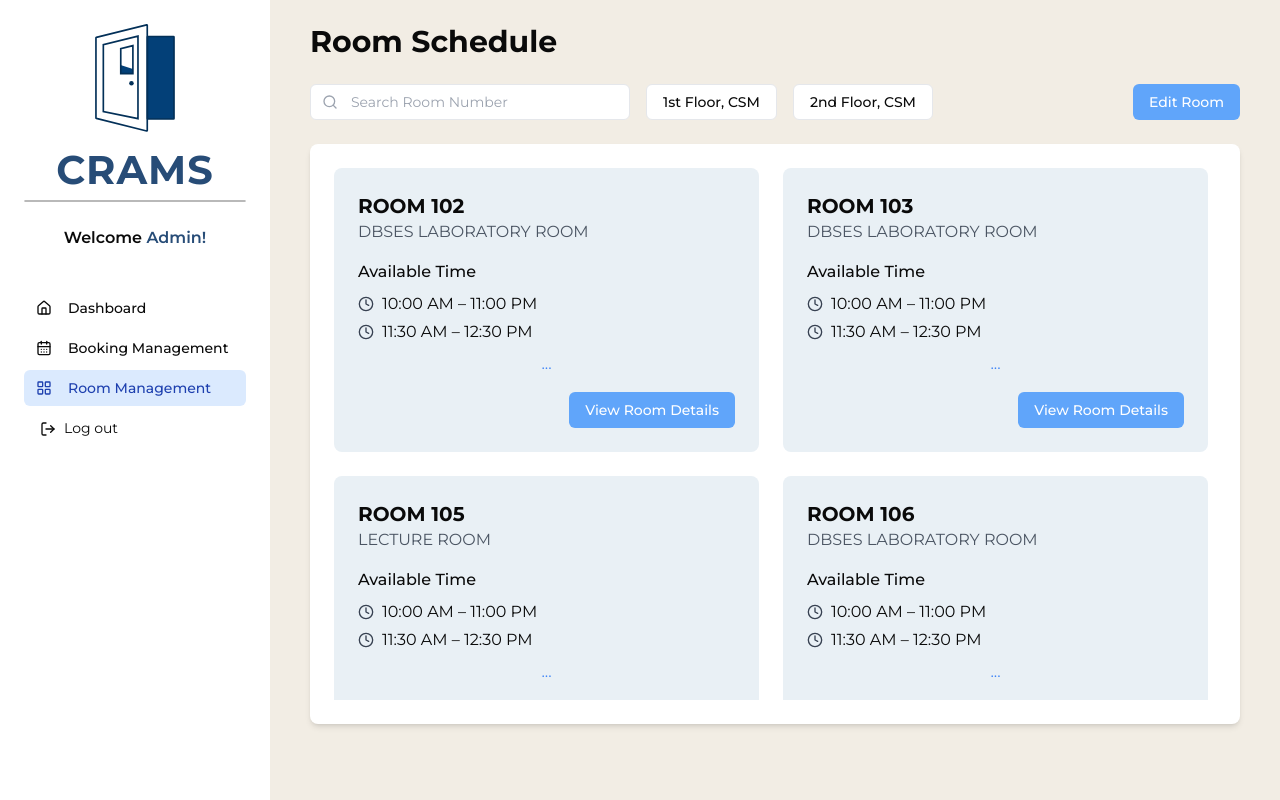
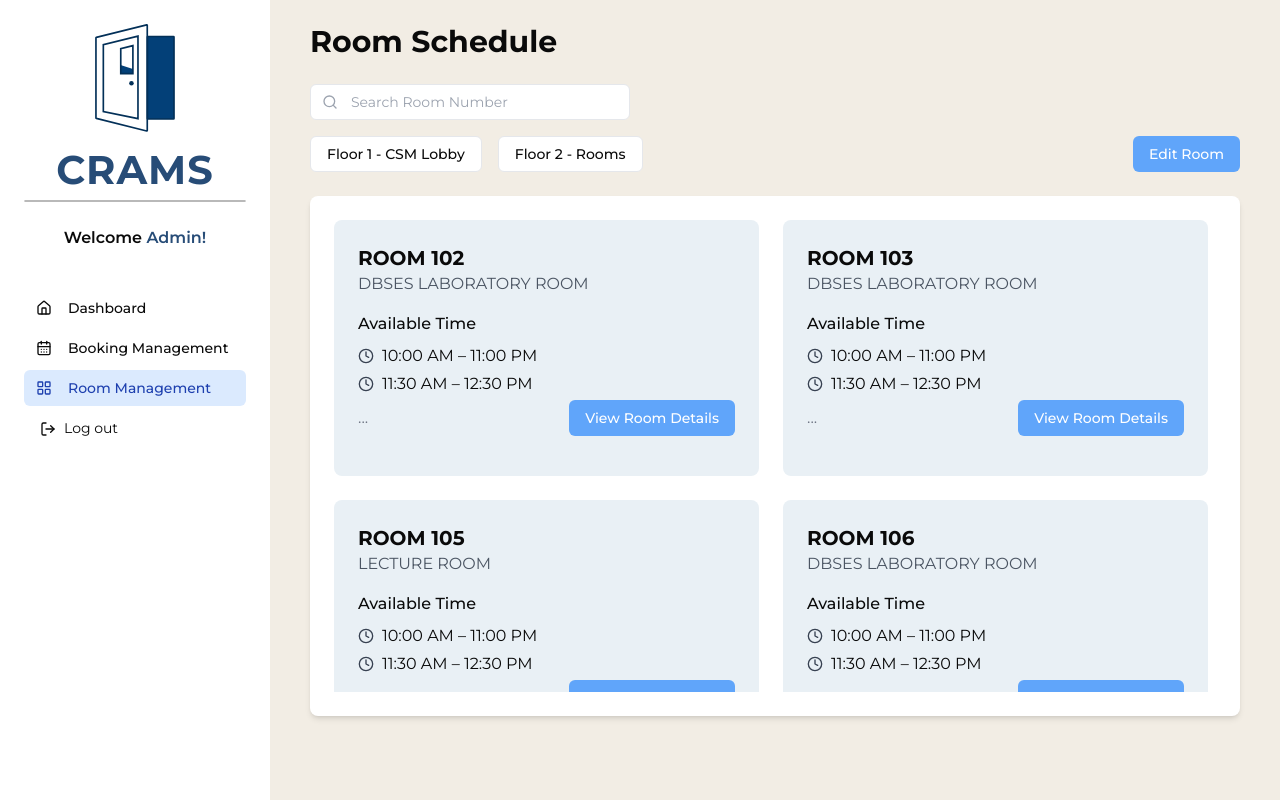
Before and after one commit to MakkuHuqueriza/CRAMS, a Next.js app: page /admin/room-management in a window 1280 px wide. Built offline with nearby package versions, Linux system fonts and the light colour scheme.

Commit message:
feat: ui for room management version 1

```diff
--- a/src/app/admin/room-management/page.tsx
+++ b/src/app/admin/room-management/page.tsx
@@ -1,26 +1,27 @@
-"use client"
+"use client";
 
-import { useState } from "react"
-import { Search } from "lucide-react"
-import { Button } from "@/components/ui/button"
-import { Input } from "@/components/ui/input"
-import { Clock } from "lucide-react"
-import { roomData, Room } from "@/app/roomData"
-import Sidebar from "@/app/admin/Sidebar"
+import { useState } from "react";
+import { Search, Clock } from "lucide-react";
+import { Button } from "@/components/ui/button";
+import { Input } from "@/components/ui/input";
+import { roomData, Room } from "@/app/roomData";
+import Sidebar from "@/app/admin/Sidebar";
 
 export default function RoomSchedulePage() {
-  const [searchQuery, setSearchQuery] = useState("")
-  const [selectedFloor, setSelectedFloor] = useState<string | null>(null)
+  const [searchQuery, setSearchQuery] = useState("");
+  const [selectedFloor, setSelectedFloor] = useState<string | null>(null);
 
   // Extract unique floor values for filtering
-  const floors = Array.from(new Set(roomData.map((room) => room.floor)))
+  const floors = Array.from(new Set(roomData.map((room) => room.floor)));
 
   // Filter rooms based on search query and selected floor
   const filteredRooms = roomData.filter((room) => {
-    const matchesSearch = room.id.toLowerCase().includes(searchQuery.toLowerCase())
-    const matchesFloor = selectedFloor === null || room.floor === selectedFloor
-    return matchesSearch && matchesFloor
-  })
+    const matchesSearch = room.id
+      .toLowerCase()
+      .includes(searchQuery.toLowerCase());
+    const matchesFloor = selectedFloor === null || room.floor === selectedFloor;
+    return matchesSearch && matchesFloor;
+  });
 
   return (
     <div className="flex h-screen overflow-hidden">
@@ -33,9 +34,8 @@ export default function RoomSchedulePage() {
           <h1 className="text-3xl font-bold">Room Schedule</h1>
         </div>
 
-        {/* Search and filters */}
-        <div className="mb-6">
-          <div className="flex gap-4 items-center flex-wrap">
+        {/* Search bar */}
+        <div className="mb-4">
           <div className="relative w-full max-w-xs">
             <Input
               type="text"
@@ -46,26 +46,43 @@ export default function RoomSchedulePage() {
             />
             <Search className="absolute left-3 top-1/2 transform -translate-y-1/2 h-4 w-4 text-gray-400" />
           </div>
+        </div>
 
-            {floors.map((floor) => (
+        {/* Floor filter buttons - now below search bar */}
+        <div className="flex gap-4 mb-6">
           <Button
-                key={floor}
-                variant={selectedFloor === floor ? "default" : "outline"}
-                onClick={() => setSelectedFloor(selectedFloor === floor ? null : floor)}
-                className={`${selectedFloor === floor ? "bg-blue-800 hover:bg-blue-700" : "bg-white"}`}
+            variant={selectedFloor === "1st Floor, CSM" ? "default" : "outline"}
+            onClick={() =>
+              setSelectedFloor(
+                selectedFloor === "1st Floor, CSM" ? null : "1st Floor, CSM",
+              )
+            }
+            className={`${selectedFloor === "1st Floor, CSM" ? "bg-blue-800 hover:bg-blue-700" : "bg-white"}`}
           >
-                {floor}
+            Floor 1 - CSM Lobby
           </Button>
-            ))}
+
+          <Button
+            variant={selectedFloor === "2nd Floor, CSM" ? "default" : "outline"}
+            onClick={() =>
+              setSelectedFloor(
+                selectedFloor === "2nd Floor, CSM" ? null : "2nd Floor, CSM",
+              )
+            }
+            className={`${selectedFloor === "2nd Floor, CSM" ? "bg-blue-800 hover:bg-blue-700" : "bg-white"}`}
+          >
+            Floor 2 - Rooms
+          </Button>
 
           <div className="ml-auto">
-              <Button className="bg-blue-400 hover:bg-blue-500 text-white">Edit Room</Button>
-            </div>
+            <Button className="bg-blue-400 hover:bg-blue-500 text-white">
+              Edit Room
+            </Button>
           </div>
         </div>
 
         {/* White container with custom scrollbar */}
-        <div className="bg-white rounded-lg shadow-md p-6 h-[calc(100vh-220px)] overflow-hidden">
+        <div className="bg-white rounded-lg shadow-md p-6 h-[calc(100vh-280px)] overflow-hidden">
           {/* Scrollable content area with custom scrollbar */}
           <div className="h-full overflow-y-auto pr-2 custom-scrollbar">
             {/* Room cards grid */}
@@ -78,15 +95,15 @@ export default function RoomSchedulePage() {
         </div>
       </main>
     </div>
-  )
+  );
 }
 
 // Room card component
 function RoomCard({ room }: { room: Room }) {
-  const [showAllTimes, setShowAllTimes] = useState(false)
+  const [showAllTimes, setShowAllTimes] = useState(false);
 
   // Show only 2 times initially, or all times if showAllTimes is true
-  const displayTimes = showAllTimes ? room.times : room.times.slice(0, 2)
+  const displayTimes = showAllTimes ? room.times : room.times.slice(0, 2);
 
   return (
     <div className="bg-[#e9f0f5] rounded-lg p-6 relative">
@@ -104,30 +121,44 @@ function RoomCard({ room }: { room: Room }) {
           </div>
         ))}
 
-        {room.times.length > 2 && !showAllTimes && (
+        {room.times.length > 2 && (
+          <div className="flex justify-between items-center mt-1">
+            {!showAllTimes ? (
               <button
                 onClick={() => setShowAllTimes(true)}
-            className="w-full text-center mt-1 text-blue-500 hover:text-blue-700 transition-colors"
+                className="text-left text-gray-500"
               >
                 ...
               </button>
-        )}
-
-        {showAllTimes && room.times.length > 2 && (
+            ) : (
               <button
                 onClick={() => setShowAllTimes(false)}
-            className="w-full text-center mt-2 text-sm text-blue-500 hover:text-blue-700 transition-colors"
+                className="text-left text-sm text-blue-500 hover:text-blue-700"
               >
                 Show less
               </button>
             )}
-      </div>
 
-      <div className="text-right">
-        <Button variant="outline" className="bg-blue-400 hover:bg-blue-500 text-white border-none">
+            <Button
+              variant="outline"
+              className="bg-blue-400 hover:bg-blue-500 text-white border-none"
+            >
               View Room Details
             </Button>
           </div>
+        )}
+
+        {room.times.length <= 2 && (
+          <div className="text-right mt-4">
+            <Button
+              variant="outline"
+              className="bg-blue-400 hover:bg-blue-500 text-white border-none"
+            >
+              View Room Details
+            </Button>
           </div>
-  )
+        )}
+      </div>
+    </div>
+  );
 }
```
Lines whose indentation alone changed are shown as unchanged.
